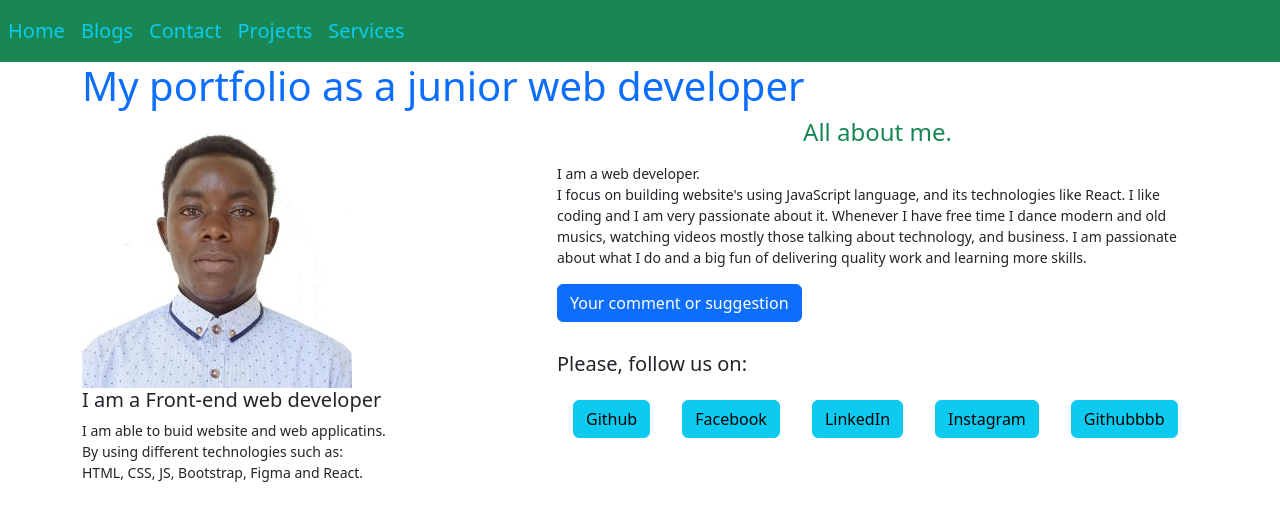
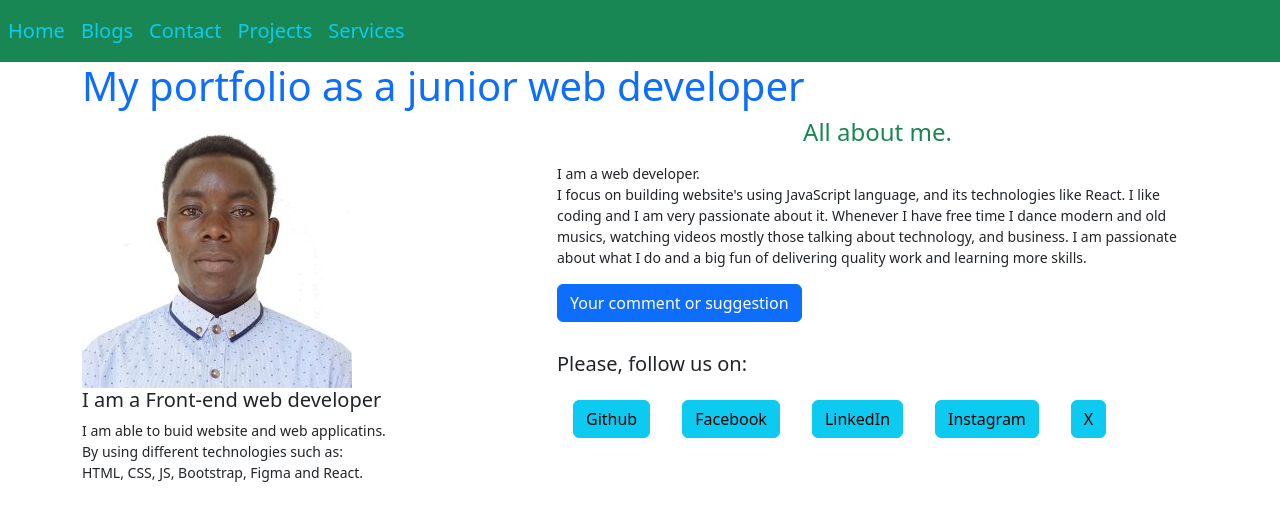
Before and after one commit to benidama/my-first-branch, a React (Create React App) app: page / in a window 1280 px wide. Shown: the top 520 px of the page. Built offline with nearby package versions, Linux system fonts and the light colour scheme.

Commit message:
small change

```diff
--- a/src/Medias.jsx
+++ b/src/Medias.jsx
@@ -4,6 +4,7 @@ const more = "https://github.com/benidama?tab=repositories";
 const facebook ="https://www.facebook.com/benimana.joanesquintus?mibextid=ZbWKwL";
 const linkedIn = "https://www.linkedin.com/in/jean-damascene-benimana-9001b7209?utm_source=share&utm_campaign=share_via&utm_content=profile&utm_medium=android_app";
 const instagram = "https://www.instagram.com/beni_dama?igsh=Y2ZwZTdtZGM1MTYw";
+const tweeter = "https://x.com/BenimanaJeanDa1?t=tdKPR6BD3ujgSJktcLlKQA&s=09";
 
 function Medias() {
   return (
@@ -26,7 +27,7 @@ function Medias() {
         </button>
 
         <button type="button" class="btn btn-info m-3">
-          <a className='nav-link' href={more}>Githubbbb</a>
+          <a className='nav-link' href={tweeter}>X</a>
         </button>
     </div>
   )
```
